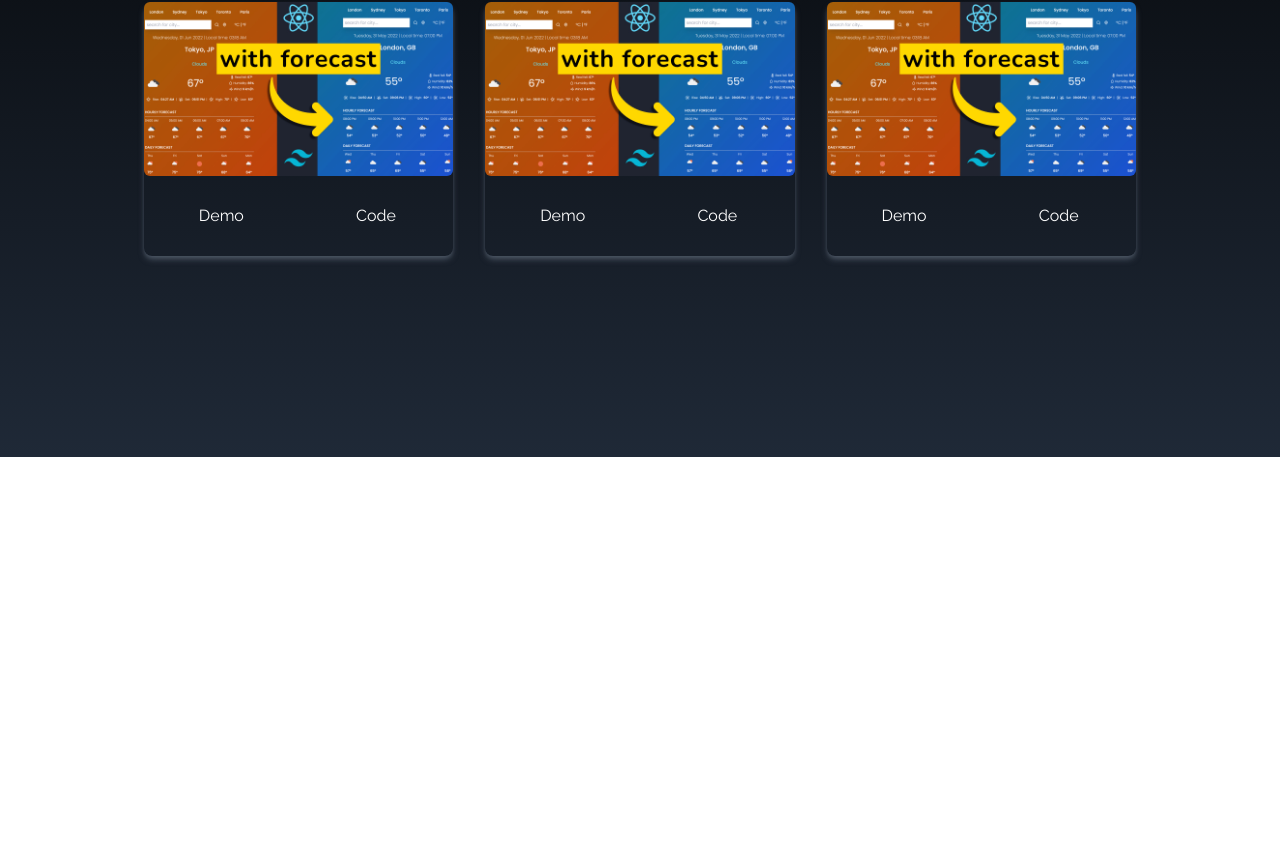
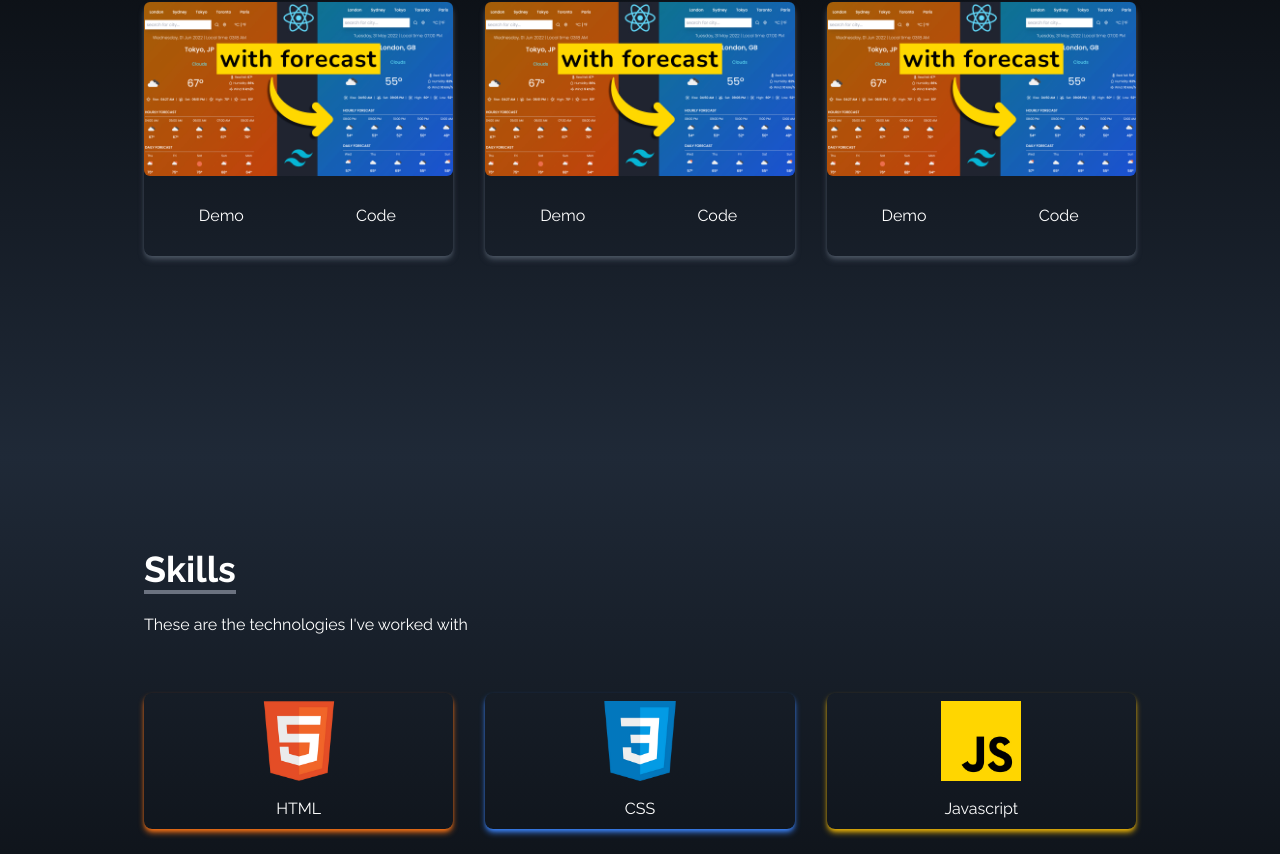
Before and after one commit to vijay-jawalkar/portfolio, a React (Create React App) app: page / in a window 1280 px wide. Shown: the part 1943-2797 px from the top of the page. Before the commit the page ends 2400 px from the top, so only its background shows below. Built offline with nearby package versions, Linux system fonts and the light colour scheme.

Commit message:
Added Skills And Contact Section

```diff
--- a/package.json
+++ b/package.json
@@ -10,6 +10,7 @@
     "react-dom": "^18.2.0",
     "react-icons": "^4.12.0",
     "react-scripts": "5.0.1",
+    "react-scroll": "^1.9.0",
     "web-vitals": "^2.1.4"
   },
   "scripts": {
--- a/src/App.js
+++ b/src/App.js
@@ -1,4 +1,4 @@
-import { Home, NavBar, SocialLinks, About, Portfolio } from "./components";
+import { Home, NavBar, SocialLinks, About, Portfolio, Skill, Contact } from "./components";
 import "./index.css";
 
 function App() {
@@ -11,6 +11,8 @@ function App() {
       <About/>
 
       <Portfolio/>
+      <Skill/>
+      <Contact/>
     </div>
   );
 }
--- /dev/null
+++ b/src/components/Contact.js
@@ -0,0 +1,44 @@
+import React from "react";
+
+export function Contact() {
+  return (
+    <div name = "contact" className="w-full h-screen bg-gradient-to-b from-black to-gray-800 p-4 text-white">
+      <div className="flex flex-col p-4 justify-center max-w-screen-lg mx-auto h-full ">
+        <div className="pb-8">
+          <p className="text-4xl font-bold inline border-b-4 border-gray-500"> Contact </p>
+          <p className='py-6'> Submit the form below to get touch with me</p>
+        </div>
+
+        <div className="flex justify-center items-center">
+          <form action="https://getform.io/f/294cb3d4-c44a-4a2e-8b1e-6ddb4b7ed8f7" method="POST" className="flex flex-col w-full md:w-1/2 ">
+            <input
+              type="text"
+              name="name"
+              placeholder="Enter Your Name"
+              className="p-2 bg-transparent border-2 rounded-md text-white focus:outline-none"
+            />
+
+<input
+              type="text"
+              name="email"
+              placeholder="Enter Your Email"
+              className="p-2 my-4 bg-transparent border-2 rounded-md text-white focus:outline-none"
+            />
+
+            <textarea
+            name="message"
+            placeholder="Enter Your Message"
+            rows={10}
+            className="p-2 bg-transparent border-2 rounded-md text-white focus:outline-none">
+
+            </textarea>
+
+            <button className="text-white bg-gradient-to-r from-cyan-500 to-blue-500 px-6 py-3 my-8 mx-auto flex items-center rounded-md hover:scale-110 duration-150">
+              let's talk
+            </button>
+          </form>
+        </div>
+      </div>
+    </div>
+  );
+}
--- a/src/components/Home.js
+++ b/src/components/Home.js
@@ -2,6 +2,7 @@ import React from "react";
 import HeroImage from "../assets/photo.jpg";
 
 import { IoIosArrowDroprightCircle } from "react-icons/io";
+import { Link } from "react-scroll";
 
 export function Home() {
   return (
@@ -20,13 +21,13 @@ export function Home() {
           </p>
 
           <div>
-            <button className="group text-white w-fit px-6 py-3 my-2 flex items-center gap-2 bg-gradient-to-r from-cyan-500 to-blue-500 rounded-md cursor-pointer">
+            <Link to = "portfolio" smooth duration={500} className="group text-white w-fit px-6 py-3 my-2 flex items-center gap-2 bg-gradient-to-r from-cyan-500 to-blue-500 rounded-md cursor-pointer">
                 Portfolio
                 <span className="group-hover:rotate-90 duration-300">
                 <IoIosArrowDroprightCircle size={22}/>
                 </span>
 
-            </button>
+            </Link>
           </div>
         </div>
         <div>
--- a/src/components/NavBar.js
+++ b/src/components/NavBar.js
@@ -1,6 +1,7 @@
 import React from 'react'
 import { useState } from 'react'
 import { FaBars, FaTimes } from "react-icons/fa"
+import { Link } from 'react-scroll'
 
 export function NavBar() {
 const [nav, setNav] = useState(false)
@@ -8,23 +9,23 @@ const [nav, setNav] = useState(false)
     let links = [
   {
     id:1,
-    link: "Home"
+    link: "home"
   },
   {
     id:2,
-    link: "About"
+    link: "about"
   },
   {
     id:3,
-    link: "Portfolio"
+    link: "portfolio"
   },
   {
     id:4,
-    link: "Experience"
+    link: "skills"
   },
   {
     id:5,
-    link: "Contact"
+    link: "contact"
   }
     ]
 
@@ -37,9 +38,14 @@ const [nav, setNav] = useState(false)
 
    <ul className='hidden md:flex'>
     {
-        links.map((val, index) => {
+        links.map(({id, link}) => {
             return (
-                <li key = {index} className='px-4 font-medium cursor-pointer text-gray-500  hover:scale-105 duration-200 '>{val.link}</li>
+                <li key = {id} className='px-4 font-medium cursor-pointer text-gray-500  hover:scale-105 duration-200 '>
+
+                  <Link to={link} smooth duration={500}>
+                  {link}
+                  </Link>
+                  </li>
             )
         })
     }
@@ -58,9 +64,14 @@ const [nav, setNav] = useState(false)
     nav && (
         <ul className='flex flex-col justify-center items-center absolute left-0 top-0 w-full h-screen bg-gradient-to-b from-black to-gray-600'>
         {
-             links.map((val, index) => {
+             links.map(({id, link}) => {
                  return (
-                     <li key = {index} className='py-4 cursor-pointer text-4xl text-gray-500  '>{val.link}</li>
+                     <li onClick={() => setNav(!nav)} key = {id} className='py-4 cursor-pointer text-4xl text-gray-500  '>
+
+                      <Link to = {link} smooth duration={500}>
+                      {link}
+                      </Link>
+                      </li>
                  )
              })
          }
--- a/src/components/Skill.js
+++ b/src/components/Skill.js
@@ -0,0 +1,82 @@
+import React from 'react'
+import htmlImage from "../assets/html.png"
+import cssImage from "../assets/css.png"
+import javascriptImage from "../assets/javascript.png"
+import reactImage from "../assets/react.png"
+import tailwindImage from "../assets/tailwind.png"
+import nodeImage from "../assets/node.png"
+import githubImage from "../assets/github.png";
+
+export function Skill() {
+
+
+    const links = [
+        {
+            id: 1,
+            logo: htmlImage,
+            name:"HTML",
+            style: "shadow-orange-500"
+        },
+        {
+            id: 2,
+            logo: cssImage,
+            name:"CSS",
+            style: "shadow-blue-500"
+        },
+        {
+            id: 3,
+            logo: javascriptImage,
+            name:"Javascript",
+            style: "shadow-yellow-500"
+        },
+        {
+            id: 4,
+            logo: reactImage,
+            name:"React",
+            style: "shadow-blue-500"
+        },
+        {
+            id: 5,
+            logo: tailwindImage,
+            name:"Tailwind CSS",
+            style: "shadow-sky-500"
+        },
+        {
+            id: 6,
+            logo: nodeImage,
+            name:"NodeJs",
+            style: "shadow-green-500"
+        },
+        {
+            id: 7,
+            logo: githubImage,
+            name:"Github",
+            style: "shadow-gray-500"
+        }
+    ]
+  return (
+    <div name = "skills" className='bg-gradient-to-b from-gray-800 to-black w-full h-screen'>
+        <div className='max-w-screen-lg mx-auto p-4 flex flex-col justify-center w-full h-full text-white'>
+
+            <div className='pb-8'>
+                <p className='text-4xl font-bold inline border-b-4 border-gray-500'>Skills</p>
+                <p  className='py-6'>These are the technologies I've worked with</p>
+            </div>
+
+            <div  className='w-full grid grid-cols-2 sm:grid-cols-3 gap-8 px-12 sm:px-0 text-center'>
+                {
+                    links.map((link, index) => {
+                        return (
+                            <div key = {index} className={`shadow-md hover:scale-105 duration-300 py-2 rounded-lg ${link.style}` } >
+                            <img src = {link.logo} alt = "HTML"  className='w-20 mx-auto'/>
+                            <p className='mt-4'>{link.name}</p>
+                        </div>
+                        )
+                    })
+                }
+
+            </div>
+        </div>
+    </div>
+  )
+}
--- a/src/components/index.js
+++ b/src/components/index.js
@@ -3,3 +3,5 @@ export {Home} from "./Home"
 export {SocialLinks} from "./SocialLinks"
 export {About} from "./About"
 export {Portfolio} from "./Portfolio"
+export {Skill} from "./Skill"
+export {Contact} from "./Contact"
```
Also changed, not shown: 1 other file (tests, documents, lock files or other folders).
